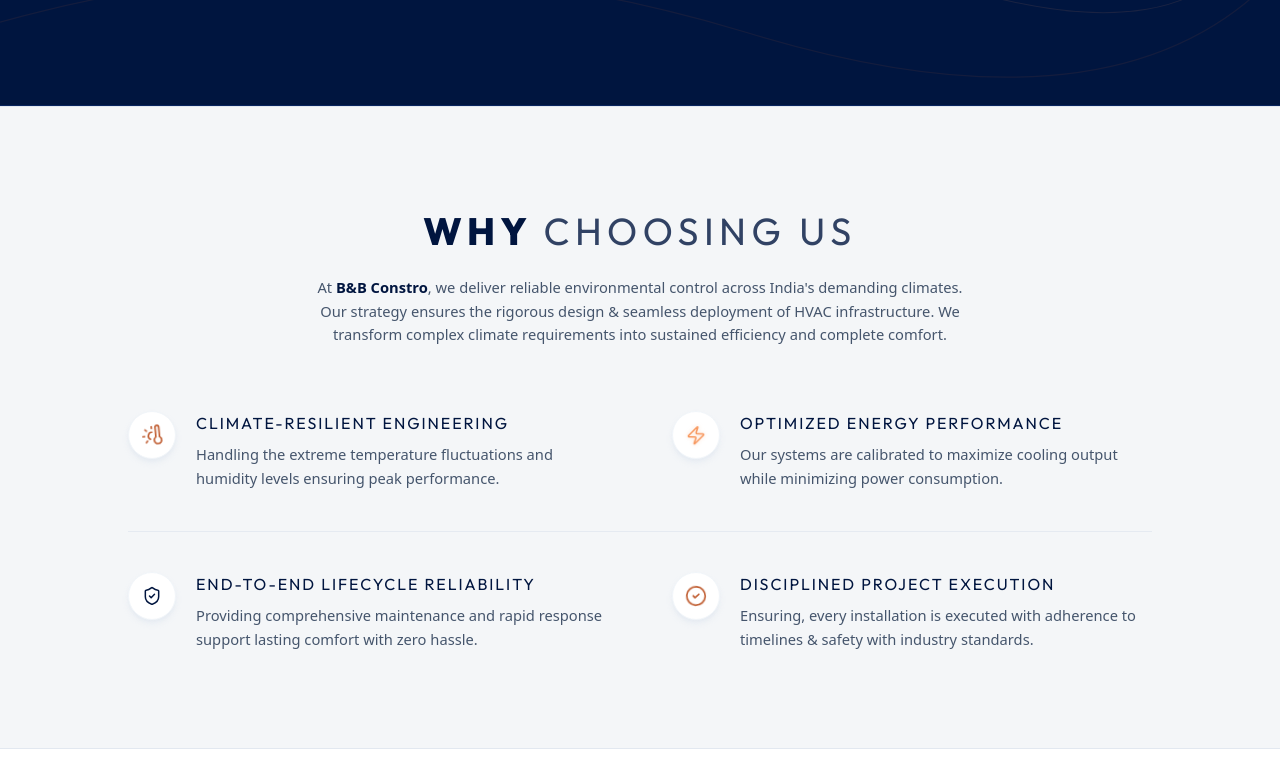
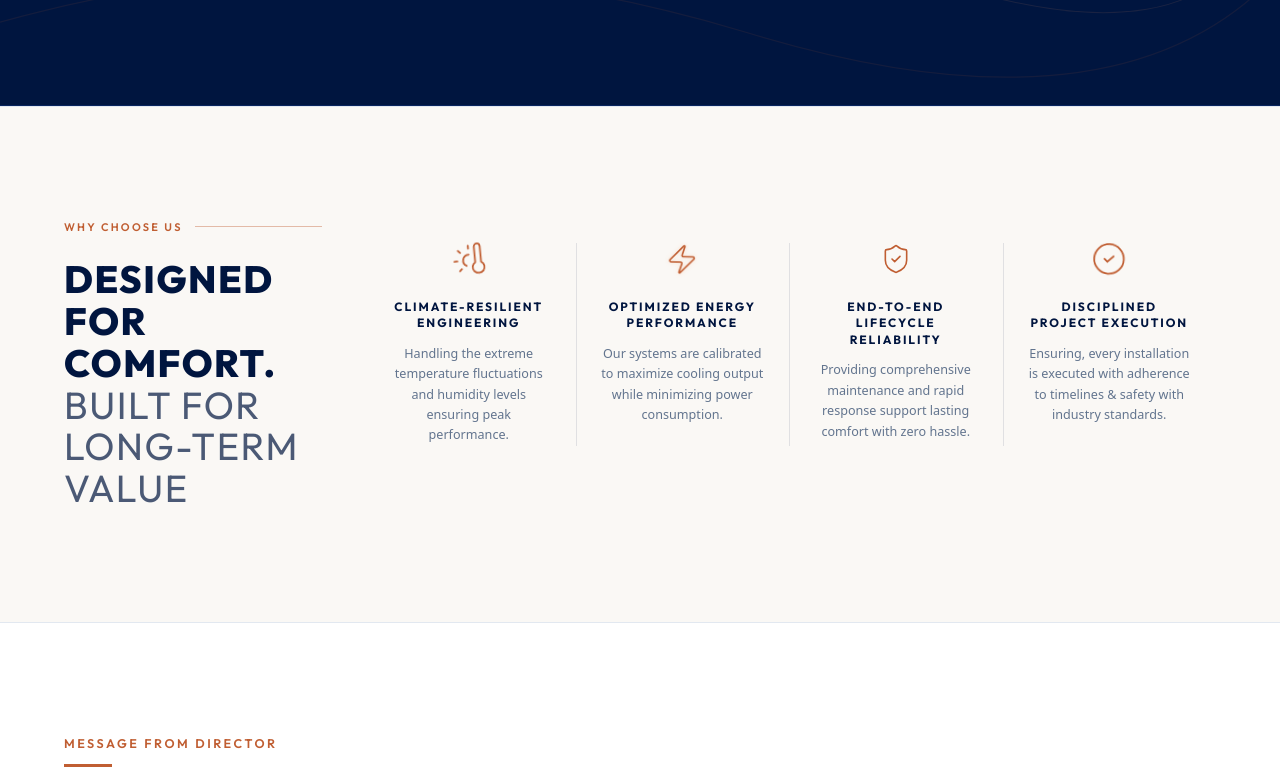
Before and after one commit to excitenext21-bit/bbconstro, a React (Vite) app: page /about in a window 1280 px wide. Shown: the part 2022-2800 px from the top of the page. Built offline with nearby package versions, Linux system fonts and the light colour scheme; a web font is replaced by a local one.

Commit message:
Redesign Why Choose Us section to match reference: label+heading left, 4 centered pillars with vertical dividers right

```diff
--- a/src/components/WhyChooseUsSection.tsx
+++ b/src/components/WhyChooseUsSection.tsx
@@ -2,41 +2,30 @@ import React from 'react';
 import { ThermometerSun, Zap, ShieldCheck, CheckCircle2 } from 'lucide-react';
 
 export const WhyChooseUsSection: React.FC = () => {
-  const itemsRow1 = [
+  const pillars = [
     {
       title: 'Climate-Resilient Engineering',
       desc: 'Handling the extreme temperature fluctuations and humidity levels ensuring peak performance.',
       icon: ThermometerSun,
-      iconColor: 'text-[#c05e32]', // Brand Copper
       animClass: 'animate-why-climate',
-      bgGlow: 'from-[#c05e32]/25 to-transparent',
     },
     {
       title: 'Optimized Energy Performance',
       desc: 'Our systems are calibrated to maximize cooling output while minimizing power consumption.',
       icon: Zap,
-      iconColor: 'text-[#f7985f]', // Brand Copper Glow
       animClass: 'animate-why-energy',
-      bgGlow: 'from-[#f7985f]/30 to-transparent',
     },
-  ];
-
-  const itemsRow2 = [
     {
       title: 'End-to-End Lifecycle Reliability',
       desc: 'Providing comprehensive maintenance and rapid response support lasting comfort with zero hassle.',
       icon: ShieldCheck,
-      iconColor: 'text-[#00153f]', // Brand Navy
       animClass: 'animate-why-shield',
-      bgGlow: 'from-[#00153f]/25 to-transparent',
     },
     {
       title: 'Disciplined Project Execution',
       desc: 'Ensuring, every installation is executed with adherence to timelines & safety with industry standards.',
       icon: CheckCircle2,
-      iconColor: 'text-[#c05e32]', // Brand Copper
       animClass: 'animate-why-discipline',
-      bgGlow: 'from-[#c05e32]/25 to-transparent',
     },
   ];
 
@@ -44,94 +33,81 @@ export const WhyChooseUsSection: React.FC = () => {
     <section
       id="why-choose-us"
       data-theme="light"
-      className="relative py-20 sm:py-24 bg-[#f4f6f8] text-[#0f172a] border-t border-b border-slate-200 overflow-hidden"
+      className="relative py-20 sm:py-24 lg:py-28 bg-[#faf8f5] text-[#0f172a] border-t border-b border-slate-200 overflow-hidden"
     >
-      <div className="relative max-w-6xl mx-auto px-4 sm:px-6 lg:px-8 z-10">
+      <div className="relative max-w-7xl mx-auto px-6 sm:px-10 lg:px-16 z-10">
 
-        {/* Section Heading matching Image 1: Bold "WHY" + Light "CHOOSING US" */}
-        <div className="text-center max-w-3xl mx-auto mb-6 sm:mb-8">
-          <h2
-            className="text-[32px] sm:text-[38px] uppercase tracking-[0.14em] font-['Outfit'] text-center"
-            style={{ fontSize: '38px' }}
-          >
-            <span className="font-extrabold text-[#00153f]">WHY </span>
-            <span className="font-light text-[#00153f]/80">CHOOSING US</span>
-          </h2>
+        {/* Two-Part Layout: Heading Left + 4 Pillars Right (matching reference) */}
+        <div className="grid grid-cols-1 lg:grid-cols-12 gap-12 lg:gap-10 items-start">
 
-          {/* Intro copy taken directly from Image 2 */}
-          <p className="text-slate-600 text-xs sm:text-sm max-w-2xl mx-auto leading-relaxed mt-4">
-            At <strong className="text-[#00153f] font-semibold">B&B Constro</strong>, we deliver reliable environmental control across India&apos;s demanding climates. Our strategy ensures the rigorous design &amp; seamless deployment of HVAC infrastructure. We transform complex climate requirements into sustained efficiency and complete comfort.
-          </p>
-        </div>
+          {/* Left Column: Label + Large Heading (reference style) */}
+          <div className="lg:col-span-3 lg:sticky lg:top-28">
+            {/* Small label with horizontal rule */}
+            <div className="flex items-center gap-3 mb-6">
+              <p className="text-[11px] font-semibold uppercase tracking-[0.2em] text-[#c05e32] font-['Outfit'] whitespace-nowrap">
+                Why Choose Us
+              </p>
+              <div className="h-px flex-1 bg-[#c05e32]/40" />
+            </div>
 
-        {/* Features Container matching Image 1 layout */}
-        <div className="mt-12 sm:mt-16 max-w-5xl mx-auto">
+            {/* Large Bold Heading */}
+            <h2
+              className="font-['Outfit'] font-extrabold uppercase tracking-[0.04em] text-[#00153f] leading-[1.1]"
+              style={{ fontSize: '38px' }}
+            >
+              Designed for
+              <br />
+              Comfort.
+              <br />
+              <span className="text-[#00153f]/70 font-light">Built for</span>
+              <br />
+              <span className="text-[#00153f]/70 font-light">Long-Term</span>
+              <br />
+              <span className="text-[#00153f]/70 font-light">Value</span>
+            </h2>
+          </div>
 
-          {/* Row 1 */}
-          <div className="grid grid-cols-1 md:grid-cols-2 gap-8 sm:gap-12 lg:gap-16">
-            {itemsRow1.map((item, idx) => {
-              const Icon = item.icon;
-              return (
-                <div key={idx} className="group flex items-start gap-4 sm:gap-5">
-                  {/* Circular White Disk Icon Badge matching Image 1 with Animated Icon */}
-                  <div className="relative shrink-0">
-                    <div
-                      className={`absolute -inset-1 rounded-full bg-gradient-to-br ${item.bgGlow} opacity-0 group-hover:opacity-100 transition-opacity duration-300 blur-sm pointer-events-none`}
-                    />
-                    <div className="relative w-12 h-12 rounded-full bg-white shadow-md shadow-slate-200/80 border border-slate-100 flex items-center justify-center transition-all duration-300 group-hover:scale-110 group-hover:shadow-lg group-hover:shadow-slate-300/60 group-hover:border-slate-200">
-                      <Icon className={`w-5 h-5 ${item.iconColor} ${item.animClass} transition-transform duration-300 group-hover:[animation-duration:1.4s]`} strokeWidth={1.8} />
+          {/* Right Column: 4 Pillars with Vertical Dividers (matching reference) */}
+          <div className="lg:col-span-9">
+            <div className="grid grid-cols-1 sm:grid-cols-2 lg:grid-cols-4 relative">
+
+              {pillars.map((item, idx) => {
+                const Icon = item.icon;
+                return (
+                  <div
+                    key={idx}
+                    className="group relative flex flex-col items-center text-center px-5 sm:px-6 py-8 sm:py-6"
+                  >
+                    {/* Vertical Divider Line (between columns, not before first) */}
+                    {idx > 0 && (
+                      <div className="absolute left-0 top-6 bottom-6 w-px bg-[#00153f]/10 hidden lg:block" />
+                    )}
+
+                    {/* Icon — thin line style in brand copper */}
+                    <div className="mb-5 sm:mb-6 transition-transform duration-300 group-hover:scale-110">
+                      <Icon
+                        className={`w-8 h-8 text-[#c05e32] ${item.animClass} transition-all duration-300 group-hover:[animation-duration:1.4s]`}
+                        strokeWidth={1.2}
+                      />
                     </div>
-                  </div>
 
-                  {/* Title & Description matching Image 1 Typography */}
-                  <div className="flex-1">
-                    <h3 className="text-sm sm:text-base font-normal tracking-[0.12em] uppercase text-[#00153f] font-['Outfit'] mb-2 group-hover:text-[#c05e32] transition-colors">
+                    {/* Bold Uppercase Title */}
+                    <h3 className="text-[11px] sm:text-xs font-bold uppercase tracking-[0.16em] text-[#00153f] font-['Outfit'] mb-3 leading-snug group-hover:text-[#c05e32] transition-colors duration-300">
                       {item.title}
                     </h3>
-                    <p className="text-xs sm:text-sm text-slate-600 leading-relaxed font-normal">
+
+                    {/* Description */}
+                    <p className="text-[11px] sm:text-xs text-slate-500 leading-relaxed font-normal max-w-[200px]">
                       {item.desc}
                     </p>
                   </div>
-                </div>
-              );
-            })}
-          </div>
+                );
+              })}
 
-          {/* Faint Horizontal Dividing Line matching Image 1 */}
-          <div className="w-full h-px bg-slate-200/80 my-8 sm:my-10" />
-
-          {/* Row 2 */}
-          <div className="grid grid-cols-1 md:grid-cols-2 gap-8 sm:gap-12 lg:gap-16">
-            {itemsRow2.map((item, idx) => {
-              const Icon = item.icon;
-              return (
-                <div key={idx} className="group flex items-start gap-4 sm:gap-5">
-                  {/* Circular White Disk Icon Badge matching Image 1 with Animated Icon */}
-                  <div className="relative shrink-0">
-                    <div
-                      className={`absolute -inset-1 rounded-full bg-gradient-to-br ${item.bgGlow} opacity-0 group-hover:opacity-100 transition-opacity duration-300 blur-sm pointer-events-none`}
-                    />
-                    <div className="relative w-12 h-12 rounded-full bg-white shadow-md shadow-slate-200/80 border border-slate-100 flex items-center justify-center transition-all duration-300 group-hover:scale-110 group-hover:shadow-lg group-hover:shadow-slate-300/60 group-hover:border-slate-200">
-                      <Icon className={`w-5 h-5 ${item.iconColor} ${item.animClass} transition-transform duration-300 group-hover:[animation-duration:1.4s]`} strokeWidth={1.8} />
-                    </div>
-                  </div>
-
-                  {/* Title & Description matching Image 1 Typography */}
-                  <div className="flex-1">
-                    <h3 className="text-sm sm:text-base font-normal tracking-[0.12em] uppercase text-[#00153f] font-['Outfit'] mb-2 group-hover:text-[#c05e32] transition-colors">
-                      {item.title}
-                    </h3>
-                    <p className="text-xs sm:text-sm text-slate-600 leading-relaxed font-normal">
-                      {item.desc}
-                    </p>
-                  </div>
-                </div>
-              );
-            })}
+            </div>
           </div>
 
         </div>
-
       </div>
     </section>
   );
```
